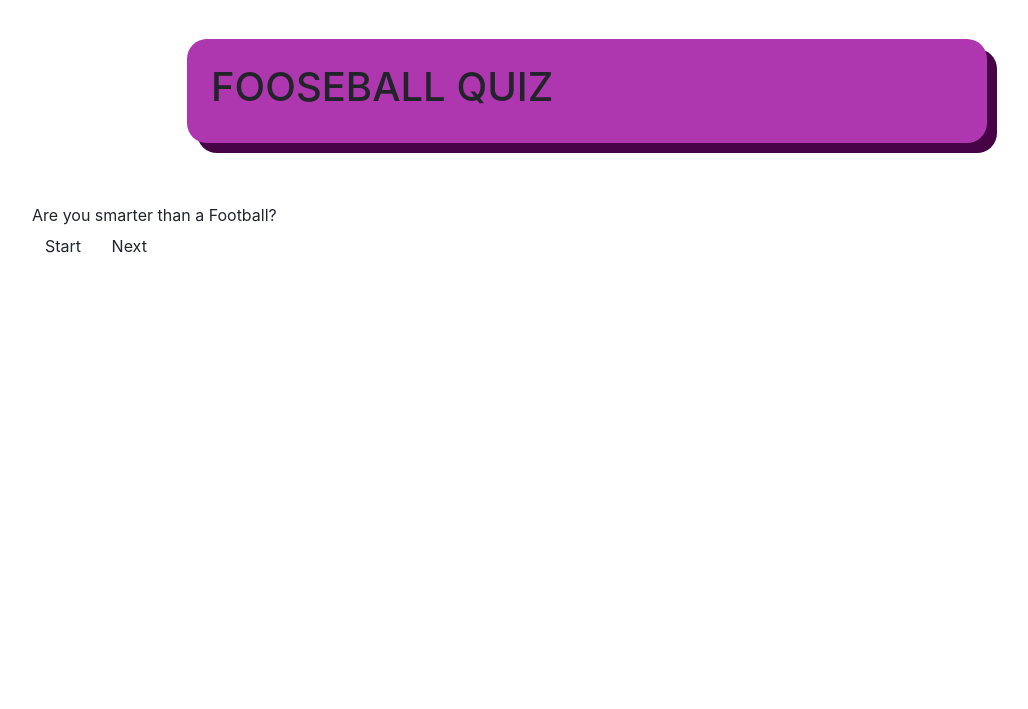
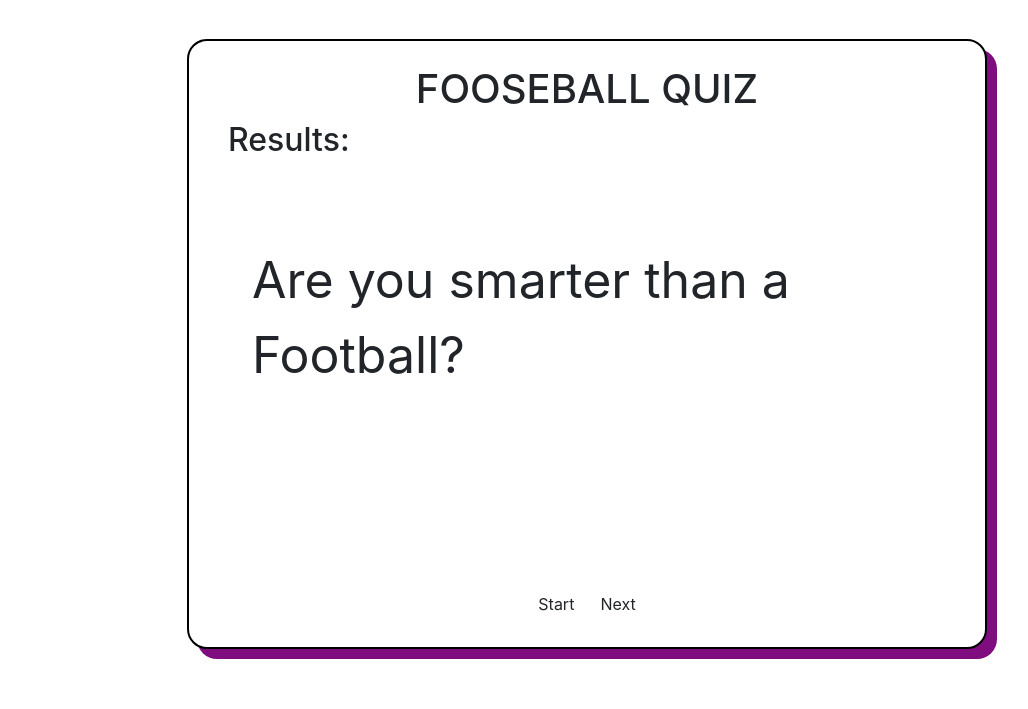
Before and after one commit to abtullohn/tuusie-blitz, a Django app: page /quiz in a window 1280 px wide. Shown: the part 195-904 px from the top of the page, without its empty margins (53-1081 px from the left). Before the commit the page ends 448 px from the top, so only its background shows below. Run offline with Django 4.2, Linux system fonts and the light colour scheme; tables that the repository leaves empty hold one stand-in row (values such as "Sample post").

Commit message:
quiz has results

```diff
--- a/main_app/static/css/quiz.css
+++ b/main_app/static/css/quiz.css
@@ -1,5 +1,5 @@
 html,
-.container{
+body{
     background-color: black;
 
 
--- a/main_app/static/css/styles.css
+++ b/main_app/static/css/styles.css
@@ -18,7 +18,7 @@ ul{
 }
 
 .logo{
-    margin-left: 290px;
+    margin-left: 400px;
 
 }
 
@@ -36,9 +36,11 @@ blockquote{
     margin: 60px auto;
     padding: 24px;
     border-radius: 20px;
-    background-color: rgb(174, 54, 174);
+    border: 2px solid black;
+    background-color: rgb(255, 255, 255);
 
-    box-shadow: 10px 10px rgb(70, 3, 70);
+
+    box-shadow: 10px 10px rgb(127, 13, 127);
 }
 
 .question{
@@ -48,7 +50,7 @@ blockquote{
 .user-menu ul li a
 
 .main-menu ul li a{
-    color: black;
+    color: goldenrod;
     font-weight: 700;
 
 }
@@ -85,6 +87,7 @@ blockquote{
 .title{
     margin: 20px auto 30px auto;
     font-weight: 900;
+    color: goldenrod;
 }
 .question-list-item{
     margin-bottom: 20px;
@@ -103,7 +106,8 @@ blockquote{
 }
 
 .question-list-item-author{
-    color: lightgray;
+    color: goldenrod;
+    font-weight: 900;
     margin: 0;
 }
 
@@ -168,7 +172,7 @@ blockquote{
 
 .question-author{
     font-size: 14px;
-    color: lightgray;
+    color: goldenrod;
 
 }
 
@@ -209,8 +213,9 @@ blockquote{
 }
 
 .response-author{
-    color: lightgray;
+    color: goldenrod;
     font-style: italic;
+    font-weight: 900;
 }
 
 .reply-button {
@@ -230,16 +235,17 @@ blockquote{
 .reply-form-cancel-button{
     font-weight: 600;
     color: salmon;
-    background-color: transparent;
+    background-color: black;
     border: none;
     padding: 4px 12px;
     cursor: pointer;
+    border-radius: 4px;
 }
 
 .reply-form-submit-button{
     font-weight: 600;
     color: white;
-    background-color: purple;
+    background-color: black;
     border: none;
     padding: 4px 12px;
     border-radius: 4px;
@@ -284,7 +290,7 @@ blockquote{
     border: none;
     border-radius: 20px;
     background-color: black;
-    color:white;
+    color:red;
     cursor: pointer;
     padding-top: 5px;
     margin-top: 10px;
@@ -300,6 +306,53 @@ blockquote{
     box-shadow: 10px 10px rgb(70, 3, 70);
 } */
 
-.dude{
-    font-size: 25px;
+h1{
+    display: flex;
+    justify-content: center;
 }
+
+
+
+#question{
+    display: flex;
+    justify-content: center;
+    font-size: 50px;
+    max-width: 800px;
+    margin: 60px auto;
+    padding: 24px;
+    border-radius: 20px;
+
+}
+
+#start-btn{
+    display: flex;
+    justify-content: center;
+}
+
+.controls{
+    display: flex;
+    justify-content: center;
+
+
+}
+
+.btn-grid{
+    display: flex;
+    justify-content: center;
+    max-width: 800px;
+    margin: 60px auto;
+    padding: 24px;
+    border-radius: 20px;
+
+
+
+
+}
+
+.btn.correct{
+    background-color: green;
+}
+
+.btn.wrong{
+    background-color: red;
+}
--- a/main_app/static/js/quiz.js
+++ b/main_app/static/js/quiz.js
@@ -5,13 +5,15 @@ const questionContainerElement = document.getElementById('question-container')
 const nextButton = document.getElementById('next-btn')
 // const backButton = document.getElementById('back-btn')
 // console.log(nextButton)
+const result = document.getElementById('results')
 const questionElement = document.getElementById('question')
 const answerButtonsElement = document.getElementById('answer-buttons')
 const endGame = document.getElementById('ending')
 
 
 
-
+let correctAnswer
+let wrongAnswer
 let shuffledQuestions
 let currentQuestionIndex
 
@@ -24,10 +26,12 @@ nextButton.addEventListener('click', () => {
 })
 
 function startGame() {
-    startButton.classList.add('hide')
+    correctAnswer = 0
+    wrongAnswer = 0
+    startButton.classList.add('hidden')
     console.log('')
     // answerButtons.classList.add('hide')
-    questionContainerElement.classList.remove('hide')
+    questionContainerElement.classList.remove('hidden')
 
     shuffledQuestions = questions.sort(() => Math.random() - .5)
     currentQuestionIndex = 0
@@ -74,11 +78,21 @@ function selectAnswer(e) {
   const selectedButton = e.target
   console.log(selectedButton)
   const correct = selectedButton.dataset.correct
-  setStatusClass(e.target,correct)
-  Array.from(answerButtonsElement.children).forEach(button => {
-    setStatusClass(button, button.dataset.correct)
 
-  })
+//   result.innerText = (wrongAnswer)
+  Array.from(answerButtonsElement.children).map(button => {
+
+    console.log(button.dataset)
+
+   })
+   if(correct){
+    setStatusClass(selectedButton, selectedButton.dataset.correct)
+   }else{
+    wrongAnswer -=1
+    selectedButton.classList.add('wrong')
+   }
+   result.innerText = (correctAnswer)
+
   if (shuffledQuestions.length > currentQuestionIndex + 1) {
     nextButton.classList.remove('hide')
   } else {
@@ -89,13 +103,21 @@ function selectAnswer(e) {
   }
 }
 function setStatusClass(element, correct) {
-  clearStatusClass(element)
-  if (correct) {
+//   clearStatusClass(element)
+  if (correct == 'true') {
+    // console.log(typeof correct)
+    correctAnswer += 1
+    // console.log(correctAnswer)
     element.classList.add('correct')
 
 
+
+
+
   } else {
+    wrongAnswer -= 1
     element.classList.add('wrong')
+
 
   }
   }
@@ -124,39 +146,39 @@ let questions = [
         ]
     },
     {
-        question: 'when was lays company found?',
+        question: 'Which team does Saquon Barkley plays for?',
         answers: [
-            {text: 'Sept 1962', correct: false},
-            {text: 'Sept 1971', correct: false},
-            {text: 'Aug 1961', correct:false},
-            {text: 'Sept 1961', correct: true}
+            {text: 'Ravens', correct: false},
+            {text: 'Cowboys', correct: false},
+            {text: 'Buccs', correct:false},
+            {text: 'Giants', correct: true}
         ]
     },
     {
-        question: 'what food contains potatoes in it?',
+        question: 'What position does Justin Tucker plays?',
         answers: [
-            {text: 'burgers', correct: false},
-            {text: 'tator tots', correct: true},
-            {text: 'lasagna', correct:false},
-            {text: 'cereal', correct: false}
+            {text: 'WaterBoy', correct: false},
+            {text: 'Kicker', correct: true},
+            {text: 'Punter', correct:false},
+            {text: 'TightEnd', correct: false}
         ]
     },
     {
-        question: 'what is a potato consist of?',
+        question: 'Which city does the Cowboys play for?',
         answers: [
-            {text: '20% water 80% solid', correct: false},
-            {text: '80% water 20% solid', correct: true},
-            {text: 'its just a potato', correct:false},
-            {text: '100% solid', correct: false}
+            {text: 'Philadelphia', correct: false},
+            {text: 'Dallas', correct: true},
+            {text: 'Austin', correct:false},
+            {text: 'Vegas', correct: false}
         ]
     },
     {
-        question: 'how much potato does an average american consume per year?',
+        question: 'Which team originally drafted Eli Mannning?',
         answers: [
-            {text: '2 pounds', correct: false},
-            {text: '110 pounds', correct: false},
-            {text: '111 pounds', correct: true},
-            {text: '9 pounds', correct: false}
+            {text: 'Giants', correct: false},
+            {text: 'Saints', correct: false},
+            {text: 'Chargers', correct: true},
+            {text: 'Eagles', correct: false}
         ]
     },
 
--- a/main_app/templates/components/response.html
+++ b/main_app/templates/components/response.html
@@ -4,7 +4,7 @@
 
     {% if user.is_authenticated %}
       <button class="reply-button" onclick="handleReplyButton({{response.id}})">Reply</button>
-      <button type="button" class="reply-form-delete-button" onclick"handleDeleteReply({{response.id}})">Delete</button>
+      {% comment %} <button type="button" class="reply-form-delete-button" onclick"handleDeleteReply({{response.id}})">Delete</button> {% endcomment %}
 
     {% endif %}
 
--- a/main_app/templates/navbar.html
+++ b/main_app/templates/navbar.html
@@ -41,6 +41,7 @@
     <a class="navbar-brand" href='{%url 'index' %}'>Home</a>
     <button class="navbar-toggler" type="button" data-toggle="collapse" data-target="#navbarNavAltMarkup" aria-controls="navbarNavAltMarkup" aria-expanded="false" aria-label="Toggle navigation">
       <span class="navbar-toggler-icon"></span>
+
     </button>
     <div class="collapse navbar-collapse" id="navbarNavAltMarkup">
       <div class="navbar-nav">
--- a/main_app/templates/new-question.html
+++ b/main_app/templates/new-question.html
@@ -22,7 +22,6 @@
     <span class='error'>{{form.body.errors}}</span>
 </div>
 <input type='submit' value='submit' class='submit-button'/>
-<a href="{% url 'index' %}"class='submit-btn'/>
 </form>
 
 
--- a/main_app/templates/quiz.html
+++ b/main_app/templates/quiz.html
@@ -1,13 +1,15 @@
 {%extends 'layouts/page.html'%}
-<script src='js/quiz.js' defer ></script>
-<script src='statc/css/quiz.css'></script>
+<script defer src='js/quiz.js' defer ></script>
 {% block content%}
-   <h1>FOOSEBALL QUIZ</h1>
+<h1>FOOSEBALL QUIZ</h1>
+   {% comment %} <iframe src="https://i.imgur.com/4eSenqy.gif"/> {% endcomment %}
 
 
-  </div>
+
     <div class="container">
-        <div id="question-container" class="hide">
+
+        <h2 >Results: <span id='results'></span></h2>
+        <div id="question-container" class="hidden">
             <div id="question">Are you smarter than a Football?</div>
             <div id="answer-buttons" class="btn-grid">
                 {% comment %} <button class="btn">potato 1</button>
@@ -27,4 +29,5 @@
         </div>
 
     </div>
+
 {% endblock %}
```
